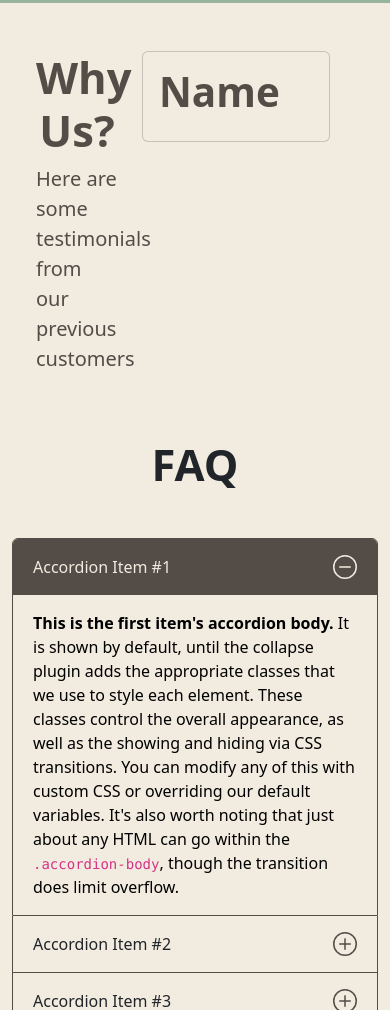
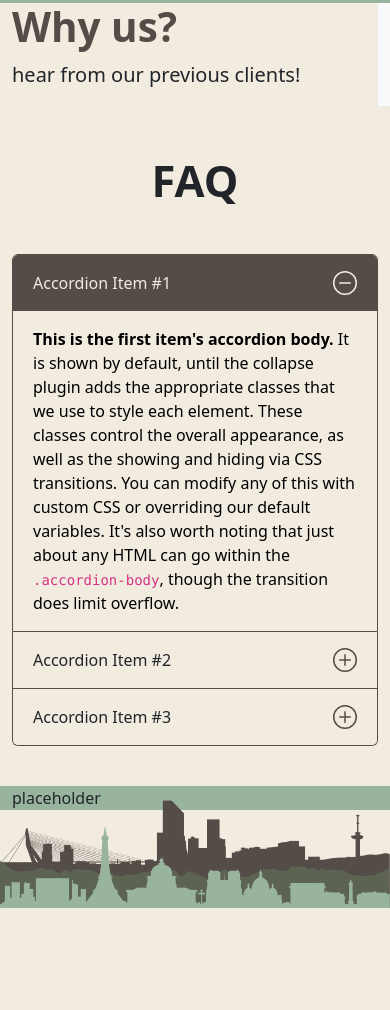
Before and after one commit to RyanDyson/HKscapes, a website: page index.html in a window 390 px wide. Shown: the part 4442-5452 px from the top of the page. After the commit the page ends 5350 px from the top, so only its background shows below. Drawn offline with Linux system fonts and the light colour scheme.

Commit message:
updated landing page - project on hold

```diff
--- a/index.html
+++ b/index.html
@@ -170,23 +170,20 @@
   </div>
 
   <!--testimonials-->
-  <div class="container-fluid bg-gray-100" id="testimonials">
-    <div class="container bg-white text-secondary my-5">
-      <div class="container row">
-        <div class="col-4">
-          <h2 class="display-1 fw-bold text-center">Why Us?</h2>
-          <p class="lead color-black">Here are some testimonials from our previous customers</p>
+  <div class="bg-light" id="reviews">
+    <div class="container bg-white row">
+      <div class="col col-sm-12 col-lg-3">
+        <h2 class="display-2 fw-bold text-secondary">Why us?</h2>
+        <p class="lead">hear from our previous clients!</p>
       </div>
-        <div class="col-8">
-          <div class="card">
-            <div class="card-body">
-              <h4 class="card-title fw-bold display-2 text-secondary">Name</h4>
+      <div class="col-sm-12 col-lg-9">
+        <div class="carousel">
+          <div class="carousel-item"></div>
         </div>
       </div>
     </div>
   </div>
-    </div>
-  </div>
+
   <!--faq-->
   <div class="m-0 p-0 container-fluid bg-white" id="faq">
     <h2 class="display-1 fw-bold my-5 text-center">FAQ</h2>
@@ -233,29 +230,32 @@
   <!--About Us-->
 
   <!--fancy transition-->
-  <!--
-  <div class="container-fluid m-0 p-0" id="transition">
-    <div class="container-fluid p-0 m-0 position-absolute z-3">
+
+  <div class="container-fluid m-0 p-0 h-auto" id="transition">
+    <div class="container-fluid m-0 p-0 position-relative clearfix">
+      <div class="container-fluid p-0 m-0 position-absolute z-3 h-auto">
         <img class="w-100" src="./images/skyline-1.png">
       </div>
-    <div class="container-fluid p-0 m-0 position-absolute z-2">
+      <div class="container-fluid p-0 m-0 position-absolute z-2 h-auto">
         <img class="w-100" src="./images/skyline-2.png">
       </div>
-    <div class="container-fluid p-0 m-0 position-absolute z-1">
+      <div class="container-fluid p-0 m-0 position-absolute z-1 h-auto">
         <img class="w-100" src="./images/skyline-3.png">
       </div>
     </div>
-  -->
+  </div>
+
 
 
   <!--footer-->
-  <!--
-  <div class="container-fluid mt-3 mb-3 ms-5 p-0 bg-primary">
+  <div class="container-fluid mt-3 mb-3 p-0 bg-primary ">
+    <div class="container">
       <div class="row">
         <div class="col">placeholder</div>
       </div>
     </div>
-  -->
+  </div>
+
 
   <!--script-->
   <script src="./assets/js/bootstrap.bundle.js"></script>
--- a/scss/_custom.scss
+++ b/scss/_custom.scss
@@ -56,6 +56,26 @@ $accordion-icon-width: 1.5rem;
 
     }
 }
+.clearfix:after {
+    content: ".";
+    display: block;
+    clear: both;
+    visibility: hidden;
+    line-height: 0;
+    height: 0;
+}
+
+.clearfix {
+    display: inline-block;
+}
+
+html[xmlns] .clearfix {
+    display: block;
+}
+
+* html .clearfix {
+    height: 1%;
+}
 
 //import bootstrap 5
 @import "../node_modules/bootstrap/scss/bootstrap.scss"
```
Also changed, not shown: README.md, assets/css/style.css, 1 other file. Lines whose indentation alone changed are shown as unchanged.
